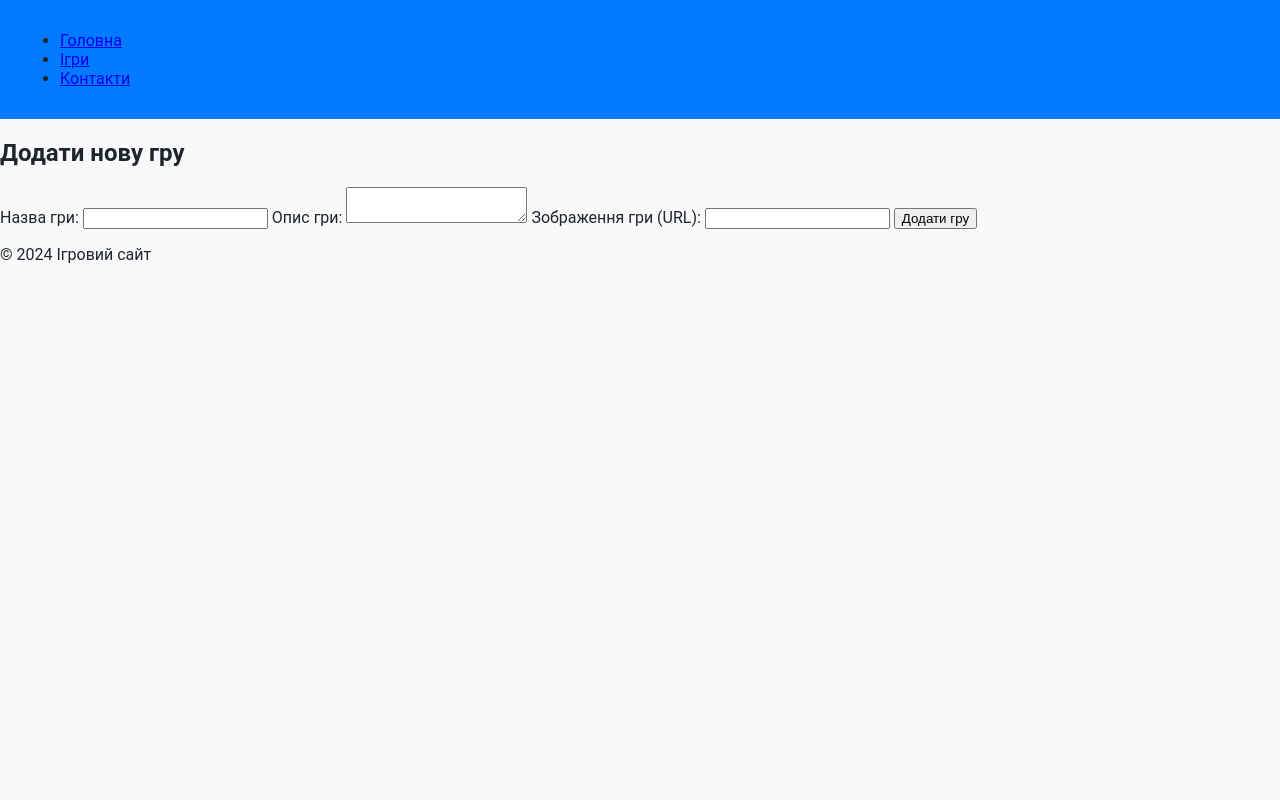
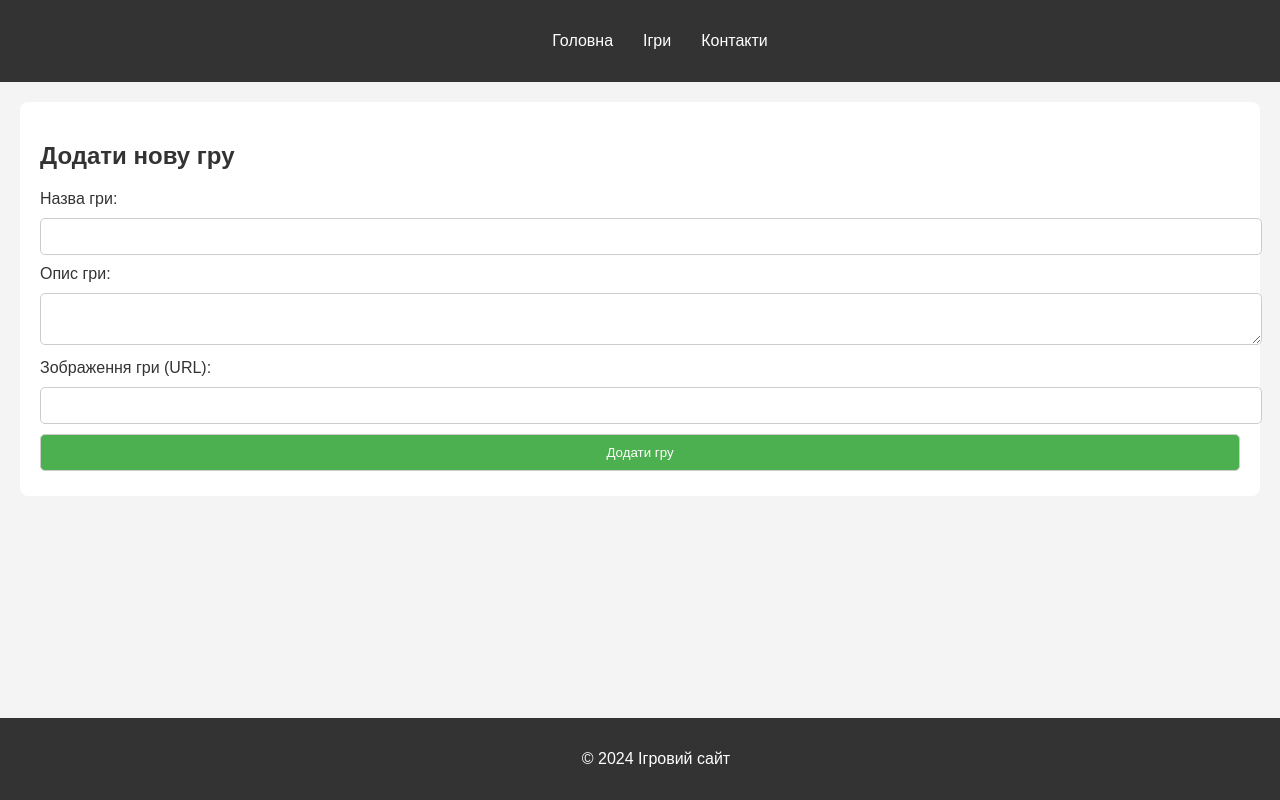
Before and after one commit to runeroc/29, a plain HTML site: page index.html in a window 1280 px wide. Drawn offline with Linux system fonts and the light colour scheme.

Commit message:
Update styles.css

```diff
--- a/styles.css
+++ b/styles.css
@@ -1,124 +1,101 @@
-:root {
-    --primary-color: #007bff;
-    --background-color: #f8f9fa;
-    --text-color: #212529;
-    --card-background: #fff;
-    --button-hover: #0056b3;
-}
-
-[data-theme="dark"] {
-    --primary-color: #0d6efd;
-    --background-color: #121212;
-    --text-color: #f8f9fa;
-    --card-background: #1e1e1e;
-    --button-hover: #0a58ca;
-}
-
+/* Загальні стилі */
 body {
-    font-family: 'Roboto', sans-serif;
-    background-color: var(--background-color);
-    color: var(--text-color);
-    margin: 0;
-    padding: 0;
+  font-family: Arial, sans-serif;
+  background-color: #f4f4f4;
+  color: #333;
+  margin: 0;
+  padding: 0;
 }
 
 header {
-    background: var(--primary-color);
-    color: var(--text-color);
-    display: flex;
-    justify-content: space-between;
-    align-items: center;
-    padding: 15px 20px;
+  background-color: #333;
+  color: white;
+  padding: 1rem;
 }
 
-header button {
-    background: none;
-    border: none;
-    color: var(--text-color);
-    font-size: 1.5em;
-    cursor: pointer;
+header nav ul {
+  list-style: none;
+  display: flex;
+  justify-content: center;
 }
 
-.container {
-    width: 90%;
-    max-width: 1200px;
-    margin: auto;
+header nav ul li {
+  margin: 0 15px;
 }
 
-.filters {
-    display: flex;
-    gap: 10px;
-    margin: 20px 0;
+header nav ul li a {
+  color: white;
+  text-decoration: none;
 }
 
-.filters input, .filters select {
-    padding: 10px;
-    border: 1px solid #ccc;
-    border-radius: 5px;
-    flex: 1;
+footer {
+  background-color: #333;
+  color: white;
+  text-align: center;
+  padding: 1rem;
+  position: fixed;
+  width: 100%;
+  bottom: 0;
 }
 
-.game-list {
-    display: grid;
-    grid-template-columns: repeat(auto-fit, minmax(250px, 1fr));
-    gap: 20px;
+#games-container {
+  display: grid;
+  grid-template-columns: repeat(auto-fill, minmax(250px, 1fr));
+  gap: 20px;
+  padding: 20px;
 }
 
-.game-item {
-    background: var(--card-background);
-    border-radius: 10px;
-    padding: 10px;
-    box-shadow: 0 4px 6px rgba(0, 0, 0, 0.1);
-    transition: transform 0.3s;
+.game {
+  background-color: #fff;
+  border-radius: 8px;
+  box-shadow: 0 4px 8px rgba(0, 0, 0, 0.1);
+  padding: 15px;
+  text-align: center;
+  transition: transform 0.3s ease;
 }
 
-.game-item:hover {
-    transform: translateY(-5px);
+.game:hover {
+  transform: scale(1.05);
 }
 
-.game-item img {
-    width: 100%;
-    border-radius: 10px;
+.game img {
+  width: 100%;
+  height: auto;
+  border-radius: 8px;
 }
 
-.game-info {
-    text-align: center;
-    padding: 10px 0;
+#add-game-section {
+  background-color: #fff;
+  padding: 20px;
+  margin: 20px;
+  border-radius: 8px;
 }
 
-.game-info h3 {
-    margin: 0;
-    font-size: 1.2em;
-    color: var(--primary-color);
+form label {
+  display: block;
+  margin: 5px 0;
 }
 
-.pagination {
-    display: flex;
-    justify-content: center;
-    gap: 10px;
-    margin-top: 20px;
+form input, form textarea, form button {
+  width: 100%;
+  padding: 10px;
+  margin: 5px 0;
+  border: 1px solid #ccc;
+  border-radius: 5px;
 }
 
-.pagination button {
-    background: var(--primary-color);
-    color: var(--text-color);
-    padding: 10px;
-    border: none;
-    border-radius: 5px;
-    cursor: pointer;
+form button {
+  background-color: #4CAF50;
+  color: white;
+  cursor: pointer;
 }
 
-.pagination button:hover {
-    background: var(--button-hover);
-    color: #fff;
+form button:hover {
+  background-color: #45a049;
 }
 
-.loader {
-    text-align: center;
-    margin: 20px 0;
-    font-size: 1.2em;
-    color: var(--primary-color);
-    display: none;
+@media (max-width: 768px) {
+  #games-container {
+    grid-template-columns: repeat(auto-fill, minmax(200px, 1fr));
+  }
 }
-
-}
```
